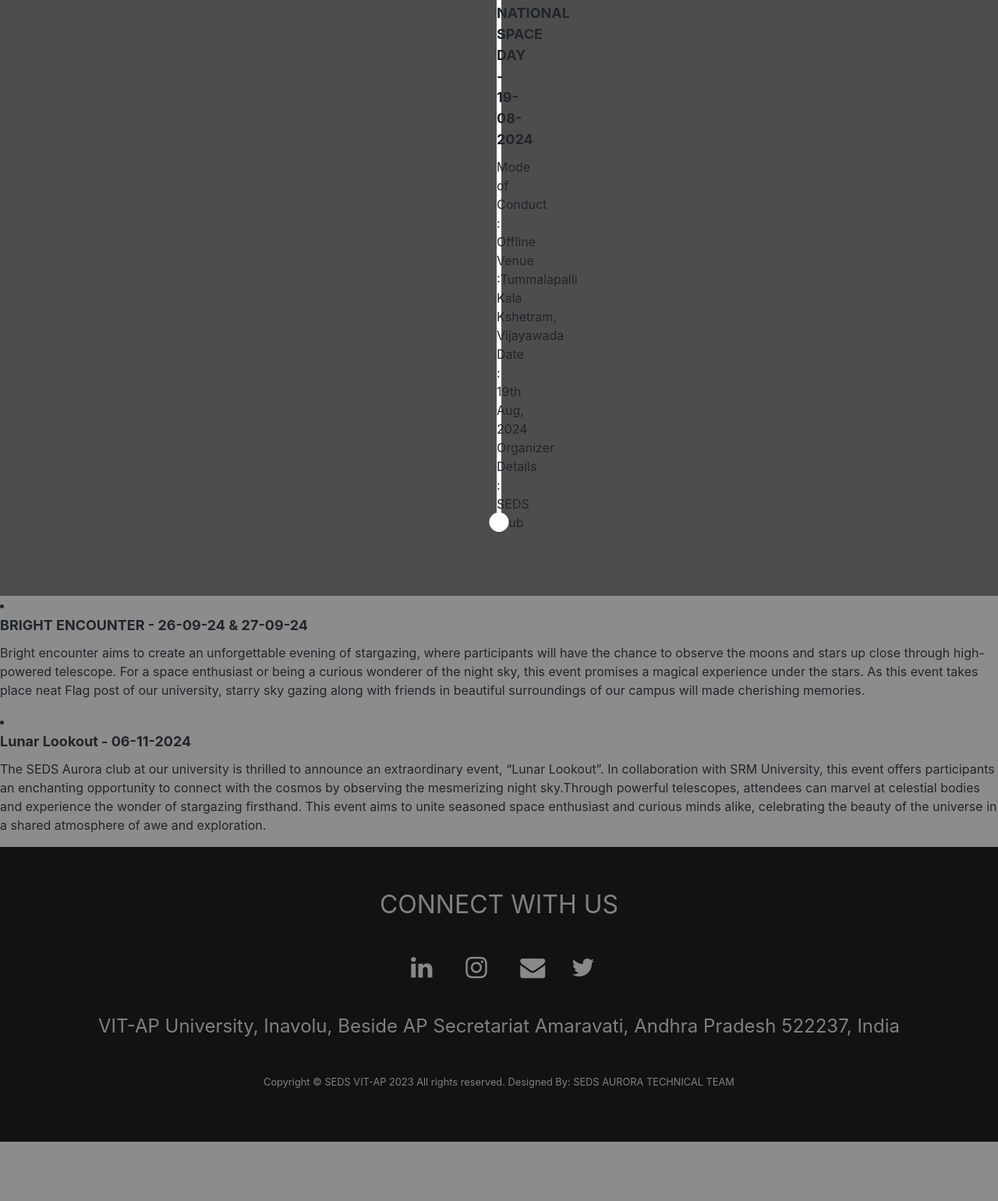
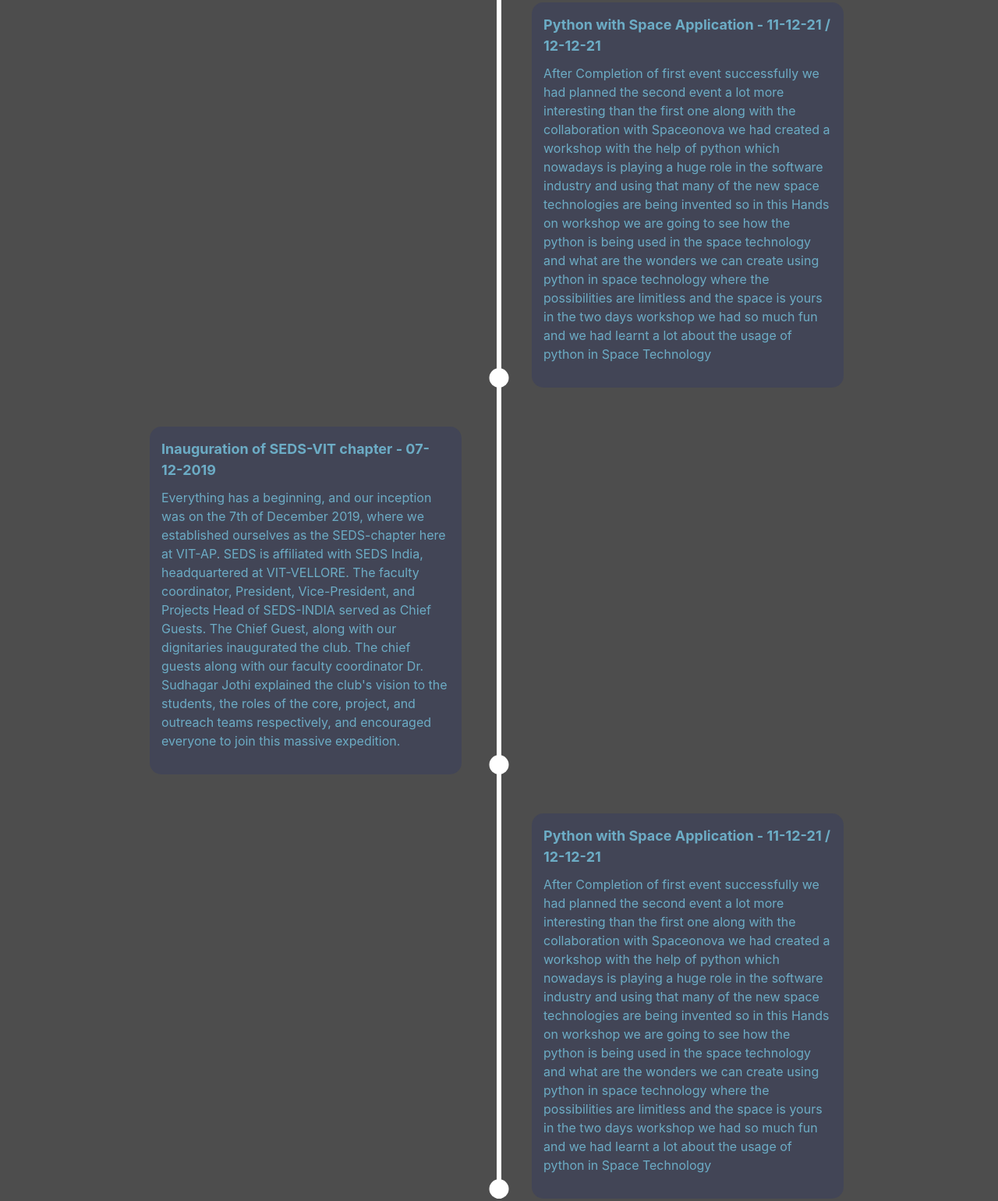
Before and after one commit to SEDS-Aurora/Seds, a plain HTML site: page events.html in a window 1280 px wide. Shown: the part 5165-6705 px from the top of the page at 78% size. Before the commit the page ends 6629 px from the top, so only its background shows below. Drawn offline with Linux system fonts and the light colour scheme.

Commit message:
Update events.html

```diff
--- a/events.html
+++ b/events.html
@@ -282,43 +282,63 @@
 				</div>
 			</li>
 			<li id="timelineli">
-					<time>
-						NATIONAL SPACE DAY - 19-08-2024
-					</time>
-					<p>
-                                                Mode of Conduct : Offline
-                                                Venue :Tummalapalli Kala Kshetram, Vijayawada
-                                                Date : 19th Aug, 2024
-                                                Organizer Details : SEDS Club
+				<div>
+					<time> Python with Space Application - 11-12-21 / 12-12-21 </time>
+					<p>After Completion of first event successfully we had
+						planned the second event a lot more interesting than the
+						first one along with the collaboration with Spaceonova
+						we had created a workshop with the help of python
+						which nowadays is playing a huge role in the software
+						industry and using that many of the new space
+						technologies are being invented so in this Hands on
+						workshop we are going to see how the python is being
+						used in the space technology and what are the wonders
+						we can create using python in space technology where
+						the possibilities are limitless and the space is yours in
+						the two days workshop we had so much fun and we had
+						learnt a lot about the usage of python in Space
+						Technology
 					</p>
+				</div>
 
-				</div>
 			</li>
 			<li id="timelineli">
+
 				<div>
-					<time>
-						BRIGHT ENCOUNTER - 26-09-24 & 27-09-24
-					</time>
+					<time>Inauguration of SEDS-VIT chapter - 07-12-2019</time>
 					<p>
-						Bright encounter aims to create an unforgettable evening of stargazing, where participants will have the chance to observe the moons and stars up close through high- powered telescope. For a space enthusiast or being a curious wonderer of the night sky, this event promises a magical experience under the stars. As this event takes place neat Flag post of our university, starry sky gazing along with friends in beautiful surroundings of our campus will made cherishing memories.
-
-
+						Everything has a beginning, and our inception was on the 7th of December 2019, where we
+						established ourselves as the SEDS-chapter here at VIT-AP. SEDS is affiliated with SEDS India,
+						headquartered at VIT-VELLORE. The faculty coordinator, President, Vice-President, and Projects
+						Head of SEDS-INDIA served as Chief Guests. The Chief Guest, along with our dignitaries
+						inaugurated the club. The chief guests along with our faculty coordinator Dr. Sudhagar Jothi
+						explained the club's vision to the students, the roles of the core, project, and outreach
+						teams respectively, and encouraged everyone to join this massive expedition.
 					</p>
 				</div>
 			</li>
 			<li id="timelineli">
 				<div>
-					<time>
-						Lunar Lookout - 06-11-2024
-					</time>
-					<p>The SEDS Aurora club at our university is thrilled to announce an extraordinary event,
-						“Lunar Lookout”. In collaboration with SRM University, this event offers participants an enchanting opportunity to
-						connect with the cosmos by observing the mesmerizing night sky.Through powerful telescopes, attendees can marvel at
-						celestial bodies and experience the wonder of stargazing firsthand. This event aims to unite seasoned space enthusiast
-						and curious minds alike, celebrating the beauty of the universe in a shared atmosphere of awe and exploration.
+					<time> Python with Space Application - 11-12-21 / 12-12-21 </time>
+					<p>After Completion of first event successfully we had
+						planned the second event a lot more interesting than the
+						first one along with the collaboration with Spaceonova
+						we had created a workshop with the help of python
+						which nowadays is playing a huge role in the software
+						industry and using that many of the new space
+						technologies are being invented so in this Hands on
+						workshop we are going to see how the python is being
+						used in the space technology and what are the wonders
+						we can create using python in space technology where
+						the possibilities are limitless and the space is yours in
+						the two days workshop we had so much fun and we had
+						learnt a lot about the usage of python in Space
+						Technology
 					</p>
 				</div>
+
 			</li>
+
 		</ul>
 	</div>
 </body>
```
Lines whose indentation alone changed are shown as unchanged.
